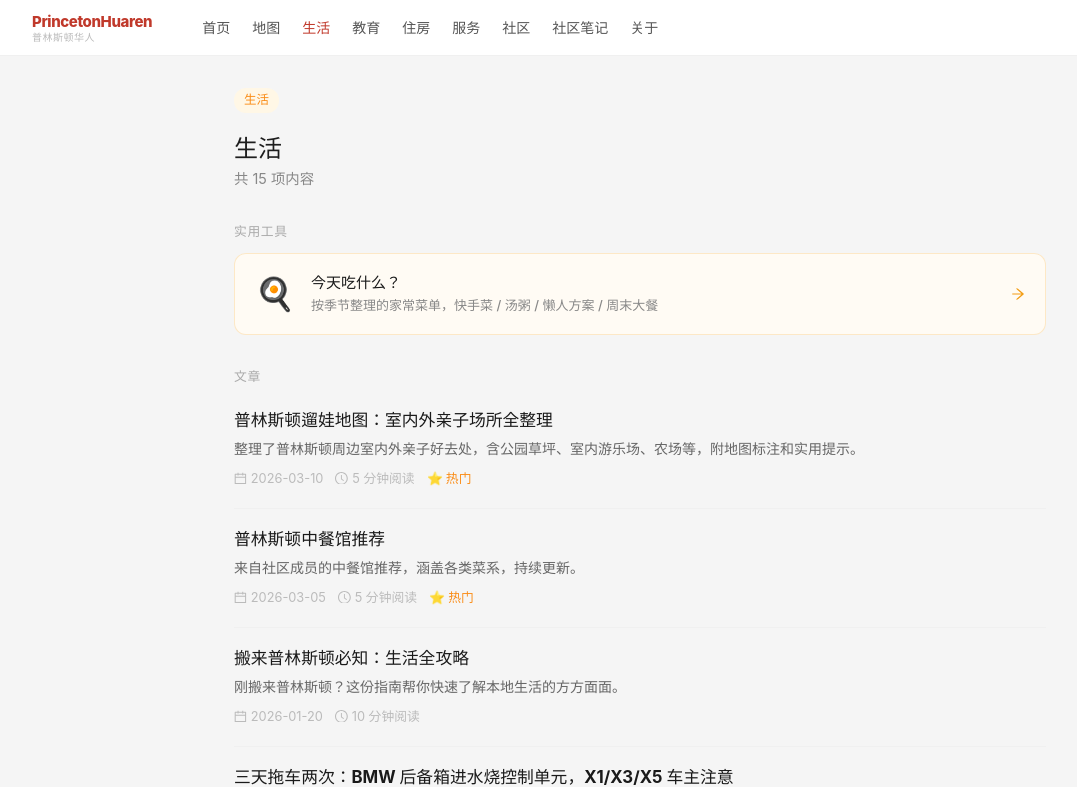
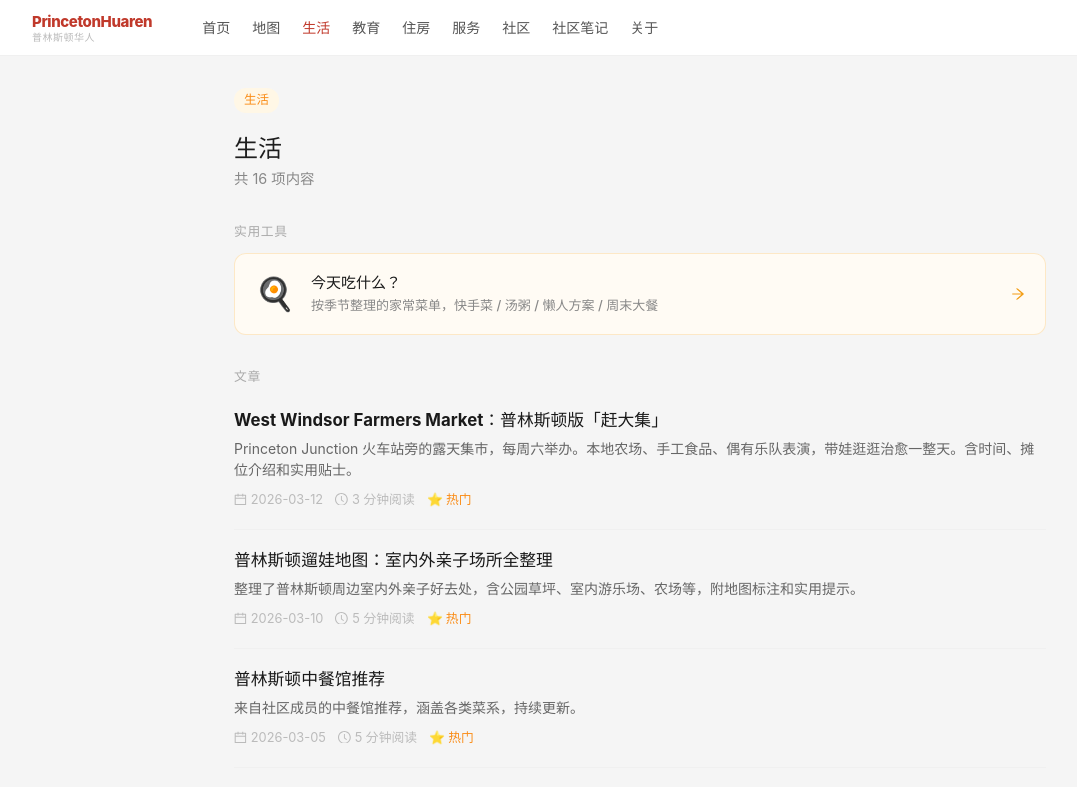
Before and after one commit to princetonhuaren/princetonhuaren.github.io, a React (Vite) app: page /#/life in a window 1280 px wide. Shown: the top 787 px of the page, without its empty margins (0-1077 px from the left). Built offline with nearby package versions, Linux system fonts and the light colour scheme.

Commit message:
Add West Windsor Farmers Market article under 生活
Co-Authored-By: Claude Sonnet 4.6 <noreply@anthropic.com>

```diff
--- a/src/assets/posts.js
+++ b/src/assets/posts.js
@@ -25,6 +25,19 @@ const contentMap = Object.fromEntries(
 
 // ── 元数据列表（按发布时间倒序排列）──────────────────────────
 export const posts = [
+  {
+    id: "west-windsor-farmers-market",
+    title: "West Windsor Farmers Market：普林斯顿版「赶大集」",
+    summary: "Princeton Junction 火车站旁的露天集市，每周六举办。本地农场、手工食品、偶有乐队表演，带娃逛逛治愈一整天。含时间、摊位介绍和实用贴士。",
+    category: "life",
+    tags: ["集市", "农场", "周末", "遛娃", "West Windsor", "本地生活"],
+    location: "West Windsor NJ",
+    author: "Andrew",
+    published: "2026-03-12",
+    updated: "2026-03-12",
+    featured: true,
+    readingTime: 3,
+  },
   {
     id: "princeton-goddard-school",
     title: "Goddard School Princeton 亲历评测：从 Infant 到 Pre-K 的完整经历",
--- /dev/null
+++ b/src/content/posts/west-windsor-farmers-market/index.md
@@ -0,0 +1,55 @@
+# West Windsor Farmers Market：普林斯顿版"赶大集"，每周六的治愈时光
+
+如果你在普林斯顿住腻了超市那种"进门取货出门"的购物体验，强烈推荐去 West Windsor Farmers Market 逛一逛——就像回到了国内的农村大集，热闹、接地气，还能买到真正新鲜的本地蔬菜水果。
+
+## 在哪里？什么时候？
+
+**地点：** Princeton Junction 火车站旁的停车场（Lower Vaughn Lot）
+**地址：** 877 Alexander Rd., West Windsor, NJ
+
+**营业时间：**
+- **旺季（5月 - 感恩节）**：每周六 9am–1pm
+- **淡季（12月 - 4月）**：每月第一、第三个周六 10am–1pm
+
+全年都开，淡季频次减半，但绝对值得去。
+
+## 能买到什么？
+
+这里卖的东西很杂，但都是本地商家，有点像国内的集市：
+
+**农产品类**
+- 时令蔬菜水果，按季节变化，夏天西红柿、玉米、桃子，秋天苹果、南瓜
+- 各种菇类、香草、植物秧苗
+- 西瓜、浆果、梨（有时候能看到亚洲梨）
+
+**加工食品类**
+- 手工面包、特色糕点（有无麸质和纯素版本）
+- 自酿苹果酒（Hard Cider）
+- 果酱、蜂蜜、腌菜等
+
+**手工艺品类**
+- 陶器、木制厨具、手工缝被、砧板等
+- 本地小工坊自制的各类生活用品
+
+## 偶尔还有乐队表演
+
+这是我觉得最有意思的地方——有时候摊位旁边会有乐队现场演奏，氛围一下子就活了。带着孩子来，可以边逛边听，小孩子普遍很喜欢这种热闹的感觉。
+
+## 实用信息
+
+**支持 SNAP/EBT 购物：** 每花 $1 SNAP 代币，市场额外补贴 $1 用于买农产品，最多每次 $25。对有需要的家庭来说是个好政策。
+
+**停车：** 就在火车站停车场里，周六非上下班时间基本好停。
+
+**来的时机：** 建议 9-10 点来，最新鲜的货还没被挑走，人也不算太多。接近 1 点收摊时段，摊主有时候会降价处理剩余。
+
+## 适合哪些人去？
+
+- 喜欢买新鲜本地蔬果、不想每次都去 H Mart 的家庭
+- 带娃溜达、需要一个"有点事情做"的周六上午
+- 喜欢手工艺品或者想找点有意思的本地小物件
+- 刚搬来普林斯顿、想感受一下本地生活氛围
+
+## 官方网站
+
+活动安排、摊主信息、SNAP 详情：[westwindsorfarmersmarket.org](http://www.westwindsorfarmersmarket.org/)
```
